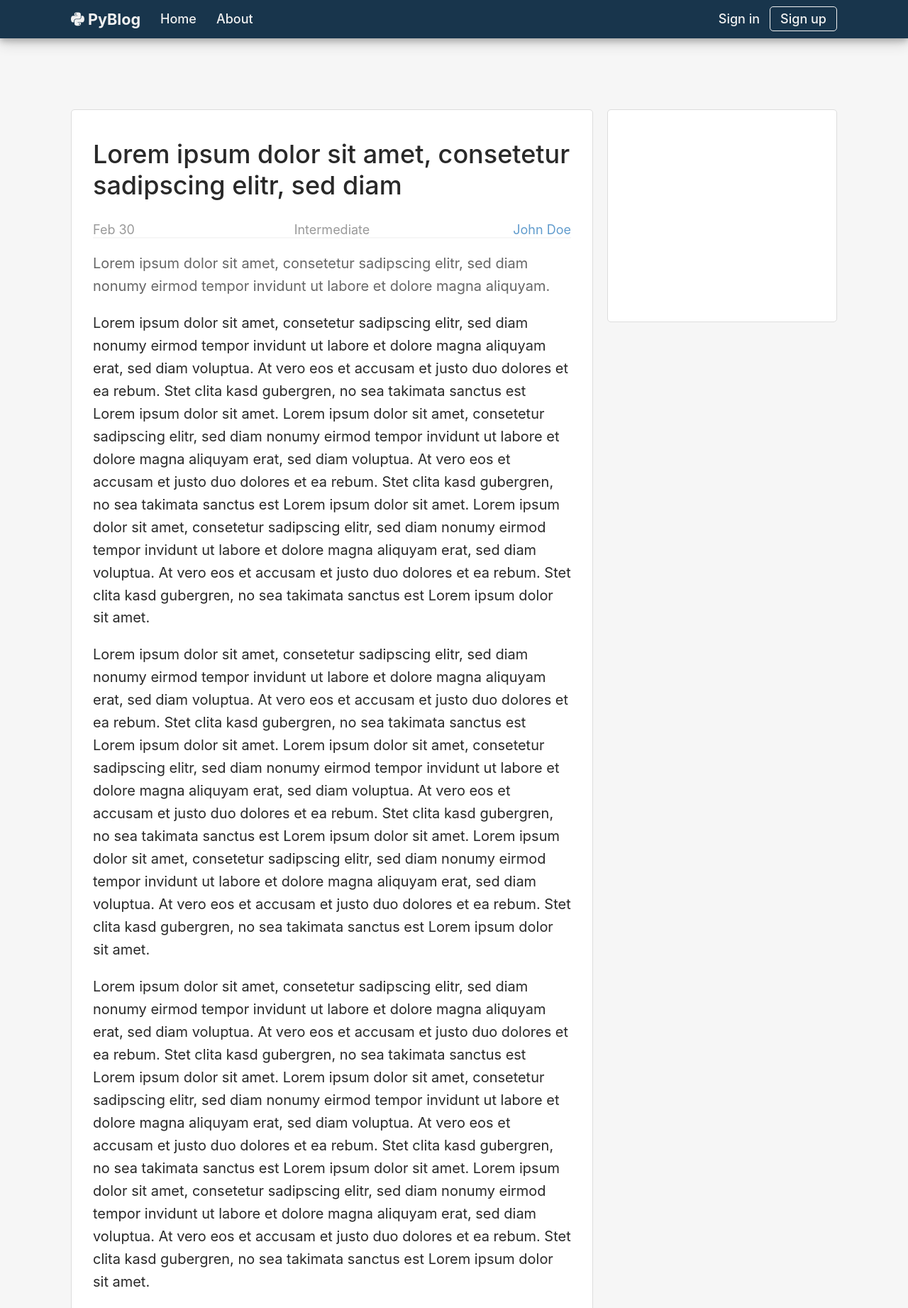
After one commit to mohelhelb/pyblog, a Flask app: page /post in a window 1280 px wide. The commit adds this page. Shown: the top 1843 px of the page at 71% size. Run offline with Flask 3, Linux system fonts and the light colour scheme.

Commit message:
Add post page

```diff
--- a/pyblog.py
+++ b/pyblog.py
@@ -22,3 +22,7 @@ def login():
 @app.route("/register")
 def register():
     return render_template("register.html")
+
+@app.route("/post")
+def post():
+    return render_template("post.html")
--- a/static/style.css
+++ b/static/style.css
@@ -19,6 +19,11 @@
 }
 
 body {
+  /* Position the footer element at the bottom */
+  position: relative;
+  min-height: 100vh;
+  padding-bottom: 53px; /* Equal to height(footer) */
+
   margin: 0;
   background-color: var(--gray-xs);
   color: var(--black);
@@ -31,7 +36,6 @@ h1, h2, h3, h4, h5, h6 {
 
 h1 {
   margin: 40px 0 30px 0;
-  text-align: center;
   font-size: 4rem;
 }
 
@@ -116,8 +126,12 @@ form legend {
   white-space: nowrap;
 }
 
-.subtitle {
-  text-align: center;
+.post-title {
+  font-size: 2rem;
+}
+
+.post-subtitle {
+  color: var(--gray-xl);
 }
 
 .container {
@@ -402,6 +450,28 @@ form legend {
   transform: translateY(calc(-50% - 5.5px)); /* 50% (margin-bottom(input) - margin-top(input)) = 5.5 */
 }
 
+/* In progress */
+
+.date-level-author .fleft {
+  float: left;
+}
+
+.date-level-author span , .date-level-author a {
+  display: inline-block;
+  width: calc(100% / 3);
+  text-align: center;
+}
+
+.date-level-author span:first-child {
+  text-align: left;
+}
+
+.date-level-author a:last-child {
+  text-align: right;
+}
+
+/* <<< Specific CSS Classes */
+
 /* Disable hover effect on mobile devices */
 @media (hover: hover) {
   a:hover {
--- a/templates/base.html
+++ b/templates/base.html
@@ -60,6 +60,7 @@
     </main>
     <!-- Aside Content -->
     <aside id="sidebar" class="fleft">
+      {% block sidebar %}
         <!-- Number of Writers/Posts -->
         <div class="card mb-20">
           <div class="density mt-16 mb-16 clearfix">
@@ -115,6 +116,7 @@
             <a href="#" class="username">John Doe</a>
           </div>
         </div>
+      {% endblock sidebar %}
     </aside>
   </div>
 
--- /dev/null
+++ b/templates/post.html
@@ -0,0 +1,60 @@
+{% extends "base.html" %}
+
+{% block content %}
+  <!-- Post Header -->
+  <header>
+    <h1 class="post-title">Lorem ipsum dolor sit amet, consetetur sadipscing elitr, sed diam</h1>
+    <div class="date-level-author clearfix">
+      <span class="fleft text-muted">Feb 30</span>
+      <span class="fleft text-muted">Intermediate</span>
+      <a href="#" class="fleft author">John Doe</a>
+    </div>
+    <hr class="hr mt-0">
+    <p class="post-subtitle">
+    Lorem ipsum dolor sit amet, consetetur sadipscing elitr, sed diam nonumy eirmod tempor invidunt ut labore et dolore magna aliquyam.
+    </p>
+  </header>
+
+  <!-- Post Body -->
+  <p>
+    Lorem ipsum dolor sit amet, consetetur sadipscing elitr, sed diam nonumy eirmod tempor invidunt ut labore et dolore magna aliquyam erat, sed diam voluptua. At vero eos et accusam et justo duo dolores et ea rebum. Stet clita kasd gubergren, no sea takimata sanctus est Lorem ipsum dolor sit amet.
+    Lorem ipsum dolor sit amet, consetetur sadipscing elitr, sed diam nonumy eirmod tempor invidunt ut labore et dolore magna aliquyam erat, sed diam voluptua. At vero eos et accusam et justo duo dolores et ea rebum. Stet clita kasd gubergren, no sea takimata sanctus est Lorem ipsum dolor sit amet.
+    Lorem ipsum dolor sit amet, consetetur sadipscing elitr, sed diam nonumy eirmod tempor invidunt ut labore et dolore magna aliquyam erat, sed diam voluptua. At vero eos et accusam et justo duo dolores et ea rebum. Stet clita kasd gubergren, no sea takimata sanctus est Lorem ipsum dolor sit amet.
+  </p>
+  <p>
+    Lorem ipsum dolor sit amet, consetetur sadipscing elitr, sed diam nonumy eirmod tempor invidunt ut labore et dolore magna aliquyam erat, sed diam voluptua. At vero eos et accusam et justo duo dolores et ea rebum. Stet clita kasd gubergren, no sea takimata sanctus est Lorem ipsum dolor sit amet.
+    Lorem ipsum dolor sit amet, consetetur sadipscing elitr, sed diam nonumy eirmod tempor invidunt ut labore et dolore magna aliquyam erat, sed diam voluptua. At vero eos et accusam et justo duo dolores et ea rebum. Stet clita kasd gubergren, no sea takimata sanctus est Lorem ipsum dolor sit amet.
+    Lorem ipsum dolor sit amet, consetetur sadipscing elitr, sed diam nonumy eirmod tempor invidunt ut labore et dolore magna aliquyam erat, sed diam voluptua. At vero eos et accusam et justo duo dolores et ea rebum. Stet clita kasd gubergren, no sea takimata sanctus est Lorem ipsum dolor sit amet.
+  </p>
+  <p>
+    Lorem ipsum dolor sit amet, consetetur sadipscing elitr, sed diam nonumy eirmod tempor invidunt ut labore et dolore magna aliquyam erat, sed diam voluptua. At vero eos et accusam et justo duo dolores et ea rebum. Stet clita kasd gubergren, no sea takimata sanctus est Lorem ipsum dolor sit amet.
+    Lorem ipsum dolor sit amet, consetetur sadipscing elitr, sed diam nonumy eirmod tempor invidunt ut labore et dolore magna aliquyam erat, sed diam voluptua. At vero eos et accusam et justo duo dolores et ea rebum. Stet clita kasd gubergren, no sea takimata sanctus est Lorem ipsum dolor sit amet.
+    Lorem ipsum dolor sit amet, consetetur sadipscing elitr, sed diam nonumy eirmod tempor invidunt ut labore et dolore magna aliquyam erat, sed diam voluptua. At vero eos et accusam et justo duo dolores et ea rebum. Stet clita kasd gubergren, no sea takimata sanctus est Lorem ipsum dolor sit amet.
+  </p>
+  <p>
+    Lorem ipsum dolor sit amet, consetetur sadipscing elitr, sed diam nonumy eirmod tempor invidunt ut labore et dolore magna aliquyam erat, sed diam voluptua. At vero eos et accusam et justo duo dolores et ea rebum. Stet clita kasd gubergren, no sea takimata sanctus est Lorem ipsum dolor sit amet.
+    Lorem ipsum dolor sit amet, consetetur sadipscing elitr, sed diam nonumy eirmod tempor invidunt ut labore et dolore magna aliquyam erat, sed diam voluptua. At vero eos et accusam et justo duo dolores et ea rebum. Stet clita kasd gubergren, no sea takimata sanctus est Lorem ipsum dolor sit amet.
+    Lorem ipsum dolor sit amet, consetetur sadipscing elitr, sed diam nonumy eirmod tempor invidunt ut labore et dolore magna aliquyam erat, sed diam voluptua. At vero eos et accusam et justo duo dolores et ea rebum. Stet clita kasd gubergren, no sea takimata sanctus est Lorem ipsum dolor sit amet.
+  </p>
+  <hr class="hr">
+
+  <!-- Post Footer -->
+  <footer class="mt-20 mb-20">
+    <div class="clearfix">
+      <div class="previous fleft">
+        <a href="#">
+          <i class="fa-solid fa-angles-left fa-lg"></i>
+        </a>
+      </div>
+      <div class="next fleft">
+        <a href="#">
+          <i class="fa-solid fa-angles-right fa-lg"></i>
+        </a>
+      </div>
+    </div>
+  </footer>
+{% endblock content %}
+
+{% block sidebar %}
+<div class="card mb-20" style="height: 300px;"></div>
+{% endblock sidebar %}
```
Also changed, not shown: other parts of static/style.css (+58 -12 lines), templates/index.html (+24 -24 lines). Lines whose indentation alone changed are shown as unchanged.
